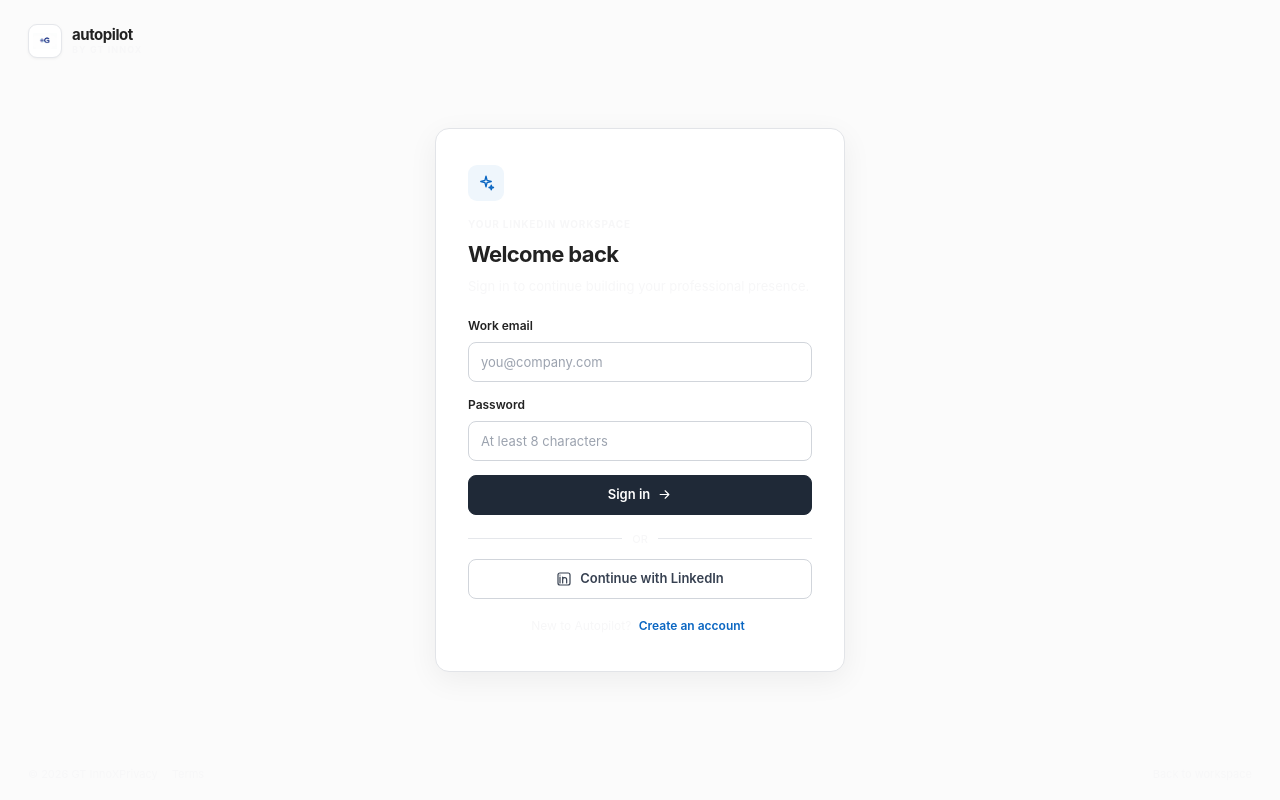
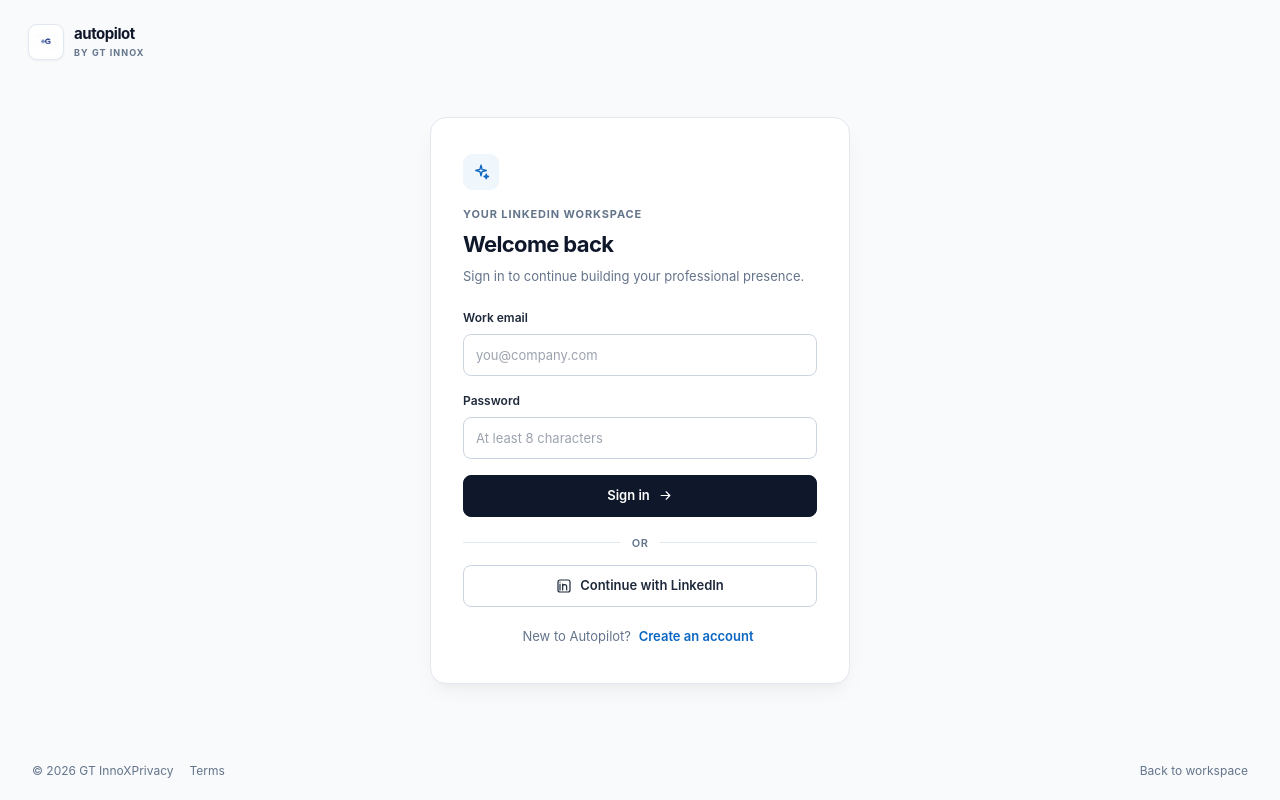
Before and after one commit to tejasrmap/linkedin-autopilot, a Next.js app: page /login in a window 1280 px wide. Built offline with nearby package versions, Linux system fonts and the light colour scheme; no server answers.

Commit message:
fix(auth): rectify muted text contrast, eyebrow visibility, and brand mark scaling

```diff
--- a/src/app/login/page.tsx
+++ b/src/app/login/page.tsx
@@ -61,9 +61,9 @@ export default function LoginPage() {
     <div className={`auth-screen ${theme === 'dark' ? 'is-dark' : ''}`}>
       <Link href="/" className="auth-brand">
         <div className="brand-mark">
-          <GTInnoXLogo width={24} height={16} />
+          <GTInnoXLogo width={25} height={16} />
         </div>
-        <div>
+        <div className="brand-text">
           <b>autopilot</b>
           <small>BY GT INNOX</small>
         </div>
--- a/src/app/register/page.tsx
+++ b/src/app/register/page.tsx
@@ -67,9 +67,9 @@ export default function RegisterPage() {
     <div className={`auth-screen ${theme === 'dark' ? 'is-dark' : ''}`}>
       <Link href="/" className="auth-brand">
         <div className="brand-mark">
-          <GTInnoXLogo width={24} height={16} />
+          <GTInnoXLogo width={25} height={16} />
         </div>
-        <div>
+        <div className="brand-text">
           <b>autopilot</b>
           <small>BY GT INNOX</small>
         </div>
--- a/src/styles/magicpath-workspace.css
+++ b/src/styles/magicpath-workspace.css
@@ -477,67 +477,375 @@
 .profile-menu button:hover { background: var(--sidebar); }
 
 /* Authentication Screens (Login, Register) - Crisp & Legible */
-.auth-screen { min-height: 100vh; width: 100%; display: flex; flex-direction: column; align-items: center; justify-content: center; position: relative; padding: 60px 24px; background: var(--canvas, #fbfbfb); color: var(--ink, #222222); font-family: Inter, ui-sans-serif, system-ui, -apple-system, sans-serif; }
-.auth-screen.is-dark, .dark .auth-screen { background: #171717; color: #ededed; }
+.auth-screen {
+  --canvas: #f8fafc;
+  --surface: #ffffff;
+  --surface-soft: #f1f5f9;
+  --ink: #0f172a;
+  --muted: #64748b;
+  --muted-2: #94a3b8;
+  --line: #e2e8f0;
+  --line-strong: #cbd5e1;
+  --brand: #0a66c2;
+  min-height: 100vh;
+  width: 100%;
+  display: flex;
+  flex-direction: column;
+  align-items: center;
+  justify-content: center;
+  position: relative;
+  padding: 60px 24px;
+  background: #f8fafc;
+  color: #0f172a;
+  font-family: Inter, ui-sans-serif, system-ui, -apple-system, BlinkMacSystemFont, "Segoe UI", sans-serif;
+}
+.auth-screen.is-dark,
+.dark .auth-screen {
+  --canvas: #0f172a;
+  --surface: #1e293b;
+  --surface-soft: #334155;
+  --ink: #f8fafc;
+  --muted: #94a3b8;
+  --muted-2: #64748b;
+  --line: #334155;
+  --line-strong: #475569;
+  --brand: #38bdf8;
+  background: #0b0f19;
+  color: #f8fafc;
+}
 
 /* Top-left Brand Identity */
-.auth-brand { position: absolute; top: 24px; left: 28px; display: flex; align-items: center; gap: 10px; text-decoration: none; color: inherit; }
-.auth-brand .brand-mark { width: 34px; height: 34px; display: grid; place-items: center; border-radius: 9px; background: #ffffff; border: 1px solid var(--line, #e5e7eb); padding: 3px; box-shadow: 0 1px 3px rgba(0, 0, 0, 0.05); }
-.auth-brand > div:last-child { display: flex; flex-direction: column; gap: 2px; line-height: 1.1; }
-.auth-brand b { font-size: 15px; font-weight: 700; letter-spacing: -0.03em; color: var(--ink, #222222); }
-.auth-brand small { color: var(--muted, #737373); font-size: 9px; letter-spacing: 0.12em; font-weight: 700; }
-.auth-screen.is-dark .auth-brand b { color: #ededed; }
+.auth-brand {
+  position: absolute;
+  top: 24px;
+  left: 28px;
+  display: flex;
+  align-items: center;
+  gap: 10px;
+  text-decoration: none;
+  color: inherit;
+}
+.auth-brand .brand-mark {
+  width: 36px;
+  height: 36px;
+  display: grid;
+  place-items: center;
+  border-radius: 9px;
+  background: #ffffff;
+  border: 1px solid #e2e8f0;
+  padding: 3px;
+  box-shadow: 0 1px 3px rgba(0, 0, 0, 0.05);
+}
+.auth-screen.is-dark .auth-brand .brand-mark {
+  background: #1e293b;
+  border-color: #334155;
+}
+.auth-brand .brand-text,
+.auth-brand > div:last-child {
+  display: flex;
+  flex-direction: column;
+  gap: 2px;
+  line-height: 1.1;
+}
+.auth-brand b {
+  font-size: 15px;
+  font-weight: 700;
+  letter-spacing: -0.03em;
+  color: #0f172a !important;
+}
+.auth-brand small {
+  color: #64748b !important;
+  font-size: 9px;
+  letter-spacing: 0.12em;
+  font-weight: 700;
+  display: block;
+}
+.auth-screen.is-dark .auth-brand b {
+  color: #f8fafc !important;
+}
+.auth-screen.is-dark .auth-brand small {
+  color: #94a3b8 !important;
+}
 
 /* Auth Card */
-.auth-card { width: 100%; max-width: 410px; padding: 36px 32px; border: 1px solid var(--line-strong, #e2e4e8); border-radius: 14px; background: var(--surface, #ffffff); box-shadow: 0 8px 30px rgba(0, 0, 0, 0.06); }
-.auth-screen.is-dark .auth-card { background: #232323; border-color: #383838; box-shadow: 0 14px 38px rgba(0, 0, 0, 0.35); }
-.auth-card-mark { width: 36px; height: 36px; display: grid; place-items: center; border-radius: 9px; background: #eff6fc; color: #0a66c2; margin-bottom: 16px; }
-.auth-screen.is-dark .auth-card-mark { background: #1c2b3a; color: #79b7ea; }
-.auth-card .eyebrow { display: block; font-size: 10px; font-weight: 700; letter-spacing: 0.08em; text-transform: uppercase; color: var(--muted, #737373); margin-bottom: 6px; }
-.auth-card h1 { margin: 0 0 6px; font-size: 22px; font-weight: 650; letter-spacing: -0.03em; color: var(--ink, #222222); }
-.auth-screen.is-dark .auth-card h1 { color: #ededed; }
-.auth-card > p { color: var(--muted, #737373); font-size: 13px; line-height: 1.5; margin: 0 0 20px; }
-.auth-screen.is-dark .auth-card > p { color: #a3a3a3; }
+.auth-card {
+  width: 100%;
+  max-width: 420px;
+  padding: 36px 32px;
+  border: 1px solid #e2e8f0;
+  border-radius: 16px;
+  background: #ffffff;
+  box-shadow: 0 10px 25px -5px rgba(0, 0, 0, 0.05), 0 8px 10px -6px rgba(0, 0, 0, 0.03);
+}
+.auth-screen.is-dark .auth-card {
+  background: #1e293b;
+  border-color: #334155;
+  box-shadow: 0 14px 38px rgba(0, 0, 0, 0.35);
+}
+.auth-card-mark {
+  width: 36px;
+  height: 36px;
+  display: grid;
+  place-items: center;
+  border-radius: 9px;
+  background: #eff6fc;
+  color: #0a66c2;
+  margin-bottom: 16px;
+}
+.auth-screen.is-dark .auth-card-mark {
+  background: #0c2a75;
+  color: #79b7ea;
+}
+.auth-card .eyebrow {
+  display: block;
+  font-size: 11px;
+  font-weight: 700;
+  letter-spacing: 0.08em;
+  text-transform: uppercase;
+  color: #64748b !important;
+  margin-bottom: 6px;
+}
+.auth-screen.is-dark .auth-card .eyebrow {
+  color: #94a3b8 !important;
+}
+.auth-card h1 {
+  margin: 0 0 6px;
+  font-size: 22px;
+  font-weight: 700;
+  letter-spacing: -0.03em;
+  color: #0f172a;
+}
+.auth-screen.is-dark .auth-card h1 {
+  color: #f8fafc;
+}
+.auth-card > p {
+  color: #64748b !important;
+  font-size: 13px;
+  line-height: 1.5;
+  margin: 0 0 22px;
+}
+.auth-screen.is-dark .auth-card > p {
+  color: #94a3b8 !important;
+}
 
 /* Form Fields */
-.auth-field { display: flex; flex-direction: column; gap: 7px; width: 100%; margin-bottom: 14px; text-align: left; }
-.auth-field label, .auth-card label { display: flex; flex-direction: column; gap: 7px; font-size: 12px; font-weight: 600; color: var(--ink, #222222); width: 100%; text-align: left; }
-.auth-screen.is-dark .auth-field label, .auth-screen.is-dark .auth-card label { color: #e5e5e5; }
-.auth-field input, .auth-card input { width: 100%; height: 40px; padding: 0 12px; border: 1px solid var(--line-strong, #d1d5db); border-radius: 8px; background: var(--surface, #ffffff); color: var(--ink, #222222); font-size: 13px; transition: border-color .15s, box-shadow .15s; box-sizing: border-box; }
-.auth-field input:focus, .auth-card input:focus { outline: none; border-color: #0a66c2; box-shadow: 0 0 0 3px rgba(10, 102, 194, 0.12); }
-.auth-screen.is-dark .auth-field input, .auth-screen.is-dark .auth-card input { border-color: #444444; background: #1c1c1c; color: #ededed; }
-.auth-screen.is-dark .auth-field input:focus, .auth-screen.is-dark .auth-card input:focus { border-color: #79b7ea; box-shadow: 0 0 0 3px rgba(121, 183, 234, 0.15); }
+.auth-field {
+  display: flex;
+  flex-direction: column;
+  gap: 7px;
+  width: 100%;
+  margin-bottom: 16px;
+  text-align: left;
+}
+.auth-field label,
+.auth-card label {
+  display: flex;
+  flex-direction: column;
+  gap: 7px;
+  font-size: 12px;
+  font-weight: 600;
+  color: #1e293b;
+  width: 100%;
+  text-align: left;
+}
+.auth-screen.is-dark .auth-field label,
+.auth-screen.is-dark .auth-card label {
+  color: #e2e8f0;
+}
+.auth-field input,
+.auth-card input {
+  width: 100%;
+  height: 42px;
+  padding: 0 12px;
+  border: 1px solid #cbd5e1;
+  border-radius: 8px;
+  background: #ffffff;
+  color: #0f172a;
+  font-size: 13px;
+  transition: border-color .15s, box-shadow .15s;
+  box-sizing: border-box;
+}
+.auth-field input:focus,
+.auth-card input:focus {
+  outline: none;
+  border-color: #0a66c2;
+  box-shadow: 0 0 0 3px rgba(10, 102, 194, 0.15);
+}
+.auth-screen.is-dark .auth-field input,
+.auth-screen.is-dark .auth-card input {
+  border-color: #475569;
+  background: #0f172a;
+  color: #f8fafc;
+}
+.auth-screen.is-dark .auth-field input:focus,
+.auth-screen.is-dark .auth-card input:focus {
+  border-color: #38bdf8;
+  box-shadow: 0 0 0 3px rgba(56, 189, 248, 0.2);
+}
 
 /* Actions */
-.auth-submit { width: 100%; height: 40px; border-radius: 8px; margin-top: 6px; display: flex; align-items: center; justify-content: center; gap: 7px; font-size: 13px !important; font-weight: 600; border: 1px solid #1f2937; color: #ffffff !important; background: #1f2937; cursor: pointer; transition: background .15s, transform .1s; }
-.auth-submit:hover:not(:disabled) { background: #000000; transform: translateY(-1px); }
-.auth-submit:disabled { opacity: 0.6; cursor: not-allowed; }
-.auth-screen.is-dark .auth-submit { color: #111827 !important; background: #f3f4f6; border-color: #f3f4f6; }
-.auth-screen.is-dark .auth-submit:hover:not(:disabled) { background: #ffffff; }
+.auth-submit {
+  width: 100%;
+  height: 42px;
+  border-radius: 8px;
+  margin-top: 4px;
+  display: flex;
+  align-items: center;
+  justify-content: center;
+  gap: 8px;
+  font-size: 13px !important;
+  font-weight: 600;
+  border: 1px solid #0f172a;
+  color: #ffffff !important;
+  background: #0f172a;
+  cursor: pointer;
+  transition: background .15s, transform .1s;
+}
+.auth-submit:hover:not(:disabled) {
+  background: #1e293b;
+  transform: translateY(-1px);
+}
+.auth-submit:disabled {
+  opacity: 0.6;
+  cursor: not-allowed;
+}
+.auth-screen.is-dark .auth-submit {
+  color: #0f172a !important;
+  background: #f8fafc;
+  border-color: #f8fafc;
+}
+.auth-screen.is-dark .auth-submit:hover:not(:disabled) {
+  background: #ffffff;
+}
 
-.auth-separator { display: flex; align-items: center; gap: 10px; color: var(--muted, #9ca3af); font-size: 11px; font-weight: 500; margin: 16px 0 12px; text-transform: uppercase; }
-.auth-separator span { height: 1px; flex: 1; background: var(--line, #e5e7eb); }
-.auth-screen.is-dark .auth-separator span { background: #383838; }
+.auth-separator {
+  display: flex;
+  align-items: center;
+  gap: 12px;
+  color: #64748b !important;
+  font-size: 11px;
+  font-weight: 600;
+  margin: 18px 0 14px;
+  text-transform: uppercase;
+  letter-spacing: 0.05em;
+}
+.auth-separator span {
+  height: 1px;
+  flex: 1;
+  background: #e2e8f0;
+}
+.auth-screen.is-dark .auth-separator {
+  color: #94a3b8 !important;
+}
+.auth-screen.is-dark .auth-separator span {
+  background: #334155;
+}
 
-.auth-secondary { width: 100%; height: 40px; border-radius: 8px; border: 1px solid var(--line-strong, #d1d5db); background: var(--surface, #ffffff); color: var(--ink, #374151); display: flex; align-items: center; justify-content: center; gap: 8px; font-size: 13px !important; font-weight: 600; cursor: pointer; transition: background .15s, border-color .15s; }
-.auth-secondary:hover { background: var(--surface-soft, #f9fafb); border-color: #9ca3af; }
-.auth-screen.is-dark .auth-secondary { color: #ededed; border-color: #404040; background: #262626; }
-.auth-screen.is-dark .auth-secondary:hover { background: #303030; border-color: #555555; }
+.auth-secondary {
+  width: 100%;
+  height: 42px;
+  border-radius: 8px;
+  border: 1px solid #cbd5e1;
+  background: #ffffff;
+  color: #1e293b;
+  display: flex;
+  align-items: center;
+  justify-content: center;
+  gap: 8px;
+  font-size: 13px !important;
+  font-weight: 600;
+  cursor: pointer;
+  transition: background .15s, border-color .15s;
+}
+.auth-secondary:hover {
+  background: #f8fafc;
+  border-color: #94a3b8;
+}
+.auth-screen.is-dark .auth-secondary {
+  color: #f8fafc;
+  border-color: #475569;
+  background: #0f172a;
+}
+.auth-screen.is-dark .auth-secondary:hover {
+  background: #1e293b;
+  border-color: #64748b;
+}
 
-.auth-switch { color: var(--muted, #6b7280); text-align: center; font-size: 12px; margin-top: 18px; }
-.auth-switch a, .auth-switch button { border: 0; background: transparent; color: #0a66c2; font-size: 12px; font-weight: 600; padding: 0 4px; cursor: pointer; text-decoration: none; }
-.auth-switch a:hover, .auth-switch button:hover { text-decoration: underline; }
-.auth-screen.is-dark .auth-switch { color: #9ca3af; }
-.auth-screen.is-dark .auth-switch a, .auth-screen.is-dark .auth-switch button { color: #79b7ea; }
+.auth-switch {
+  color: #64748b !important;
+  text-align: center;
+  font-size: 13px;
+  margin-top: 20px;
+}
+.auth-switch a,
+.auth-switch button {
+  border: 0;
+  background: transparent;
+  color: #0a66c2;
+  font-size: 13px;
+  font-weight: 600;
+  padding: 0 4px;
+  cursor: pointer;
+  text-decoration: none;
+}
+.auth-switch a:hover,
+.auth-switch button:hover {
+  text-decoration: underline;
+}
+.auth-screen.is-dark .auth-switch {
+  color: #94a3b8 !important;
+}
+.auth-screen.is-dark .auth-switch a,
+.auth-screen.is-dark .auth-switch button {
+  color: #38bdf8;
+}
 
 /* Footer */
-.auth-footer { position: absolute; bottom: 18px; left: 28px; right: 28px; display: flex; align-items: center; justify-content: space-between; color: var(--muted, #9ca3af); font-size: 11px; }
-.auth-footer > div { display: flex; gap: 14px; }
-.auth-footer a, .auth-footer button { color: var(--muted, #6b7280); font-size: 11px; text-decoration: none; background: transparent; border: 0; cursor: pointer; }
-.auth-footer a:hover, .auth-footer button:hover { color: var(--ink, #111827); text-decoration: underline; }
-.auth-screen.is-dark .auth-footer a, .auth-screen.is-dark .auth-footer button { color: #9ca3af; }
-.auth-screen.is-dark .auth-footer a:hover, .auth-screen.is-dark .auth-footer button:hover { color: #f3f4f6; }
-.auth-back { margin-left: auto; }
+.auth-footer {
+  position: absolute;
+  bottom: 20px;
+  left: 32px;
+  right: 32px;
+  display: flex;
+  align-items: center;
+  justify-content: space-between;
+  color: #64748b !important;
+  font-size: 12px;
+}
+.auth-footer span {
+  color: #64748b !important;
+}
+.auth-footer > div {
+  display: flex;
+  gap: 16px;
+}
+.auth-footer a,
+.auth-footer button {
+  color: #64748b !important;
+  font-size: 12px;
+  text-decoration: none;
+  background: transparent;
+  border: 0;
+  cursor: pointer;
+}
+.auth-footer a:hover,
+.auth-footer button:hover {
+  color: #0f172a !important;
+  text-decoration: underline;
+}
+.auth-screen.is-dark .auth-footer,
+.auth-screen.is-dark .auth-footer span,
+.auth-screen.is-dark .auth-footer a,
+.auth-screen.is-dark .auth-footer button {
+  color: #94a3b8 !important;
+}
+.auth-screen.is-dark .auth-footer a:hover,
+.auth-screen.is-dark .auth-footer button:hover {
+  color: #f8fafc !important;
+}
+.auth-back {
+  margin-left: auto;
+}
 
 @media (max-width: 1100px) {
   .la-content { padding-inline: 28px; }
```
Also changed, not shown: src/app/globals.css (+4 -4 lines).
